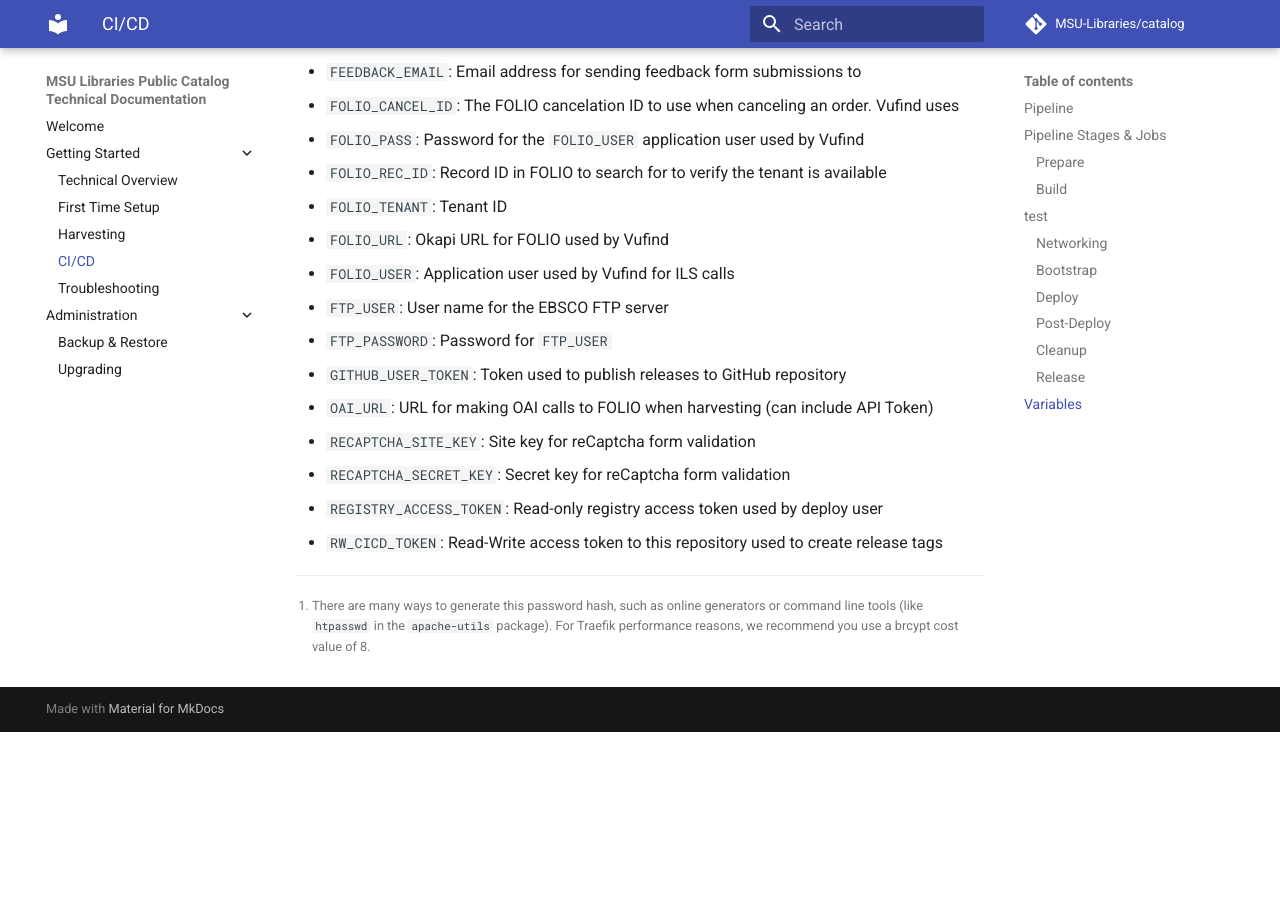
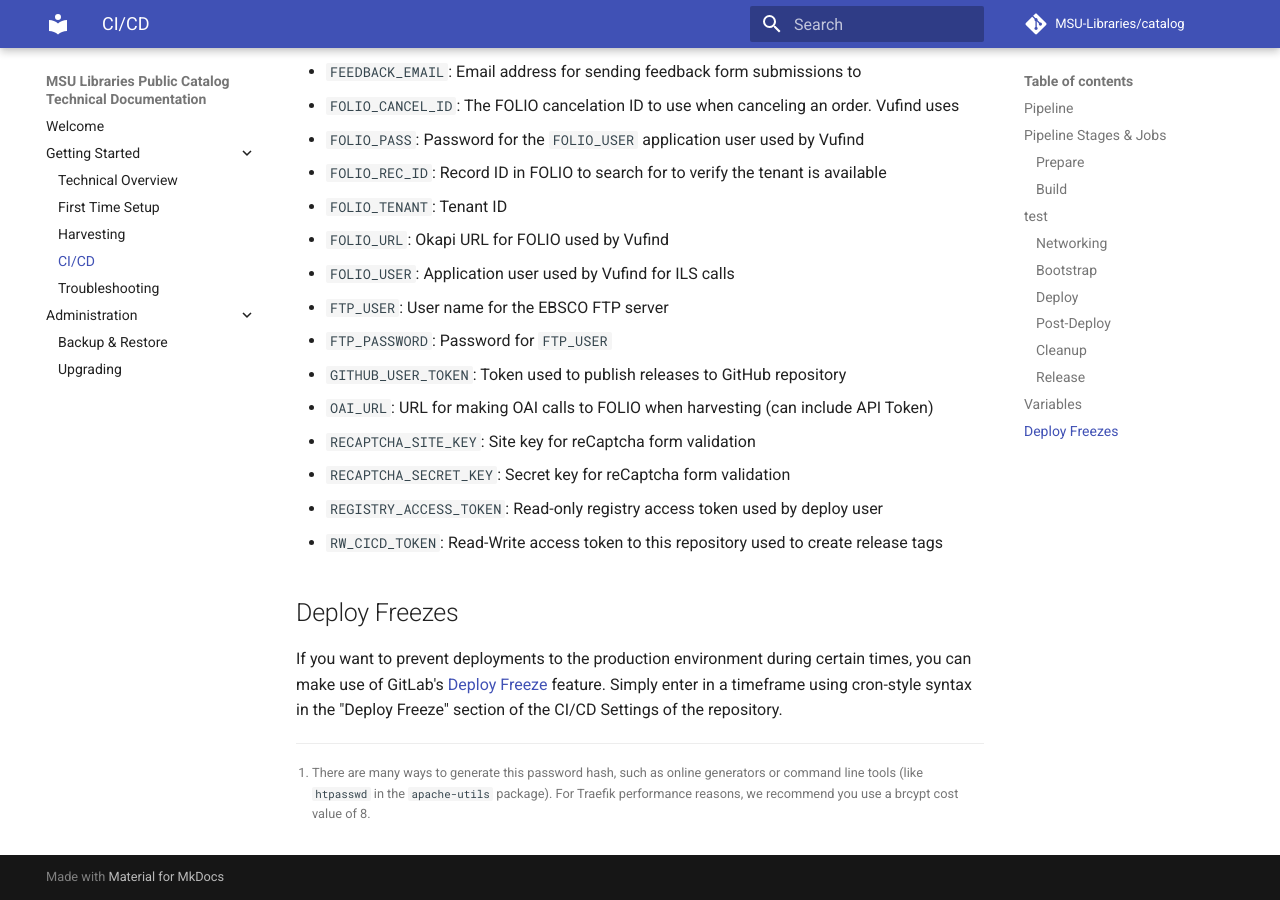
Before and after one commit to MSU-Libraries/catalog, an MkDocs documentation site: the page built from docs/CICD.md, in a window 1280 px wide and 900 px high, scrolled down 3156 px. Built offline with MkDocs 1.6.1 and Material for MkDocs 9.7.7, drawn with Linux system fonts in a browser that asks for light colours; comment, search, counter and statistics services are not loaded; before the commit the page ends 3888 px from its top, so only the background shows below that.

Commit message:
Adding deploy freeze rules

```diff
--- a/docs/CICD.md
+++ b/docs/CICD.md
@@ -120,6 +120,12 @@ resources such as Solr and the Traefik dashboard
 * `REGISTRY_ACCESS_TOKEN`: Read-only registry access token used by deploy user
 * `RW_CICD_TOKEN`: Read-Write access token to this repository used to create release tags
 
+## Deploy Freezes
+If you want to prevent deployments to the production environment during certain times, you
+can make use of GitLab's [Deploy Freeze](https://gitlab.msu.edu/help/ci/environments/deployment_safety.md#prevent-deployments-during-deploy-freeze-windows)
+feature. Simply enter in a timeframe using cron-style syntax in the "Deploy Freeze" section
+of the CI/CD Settings of the repository.
+
 [^1]:
     There are many ways to generate this password hash, such as online generators or command
     line tools (like `htpasswd` in the `apache-utils` package). For Traefik performance
```
Also changed, not shown: .gitlab-ci.yml (+11 -7 lines), 1 other file.
